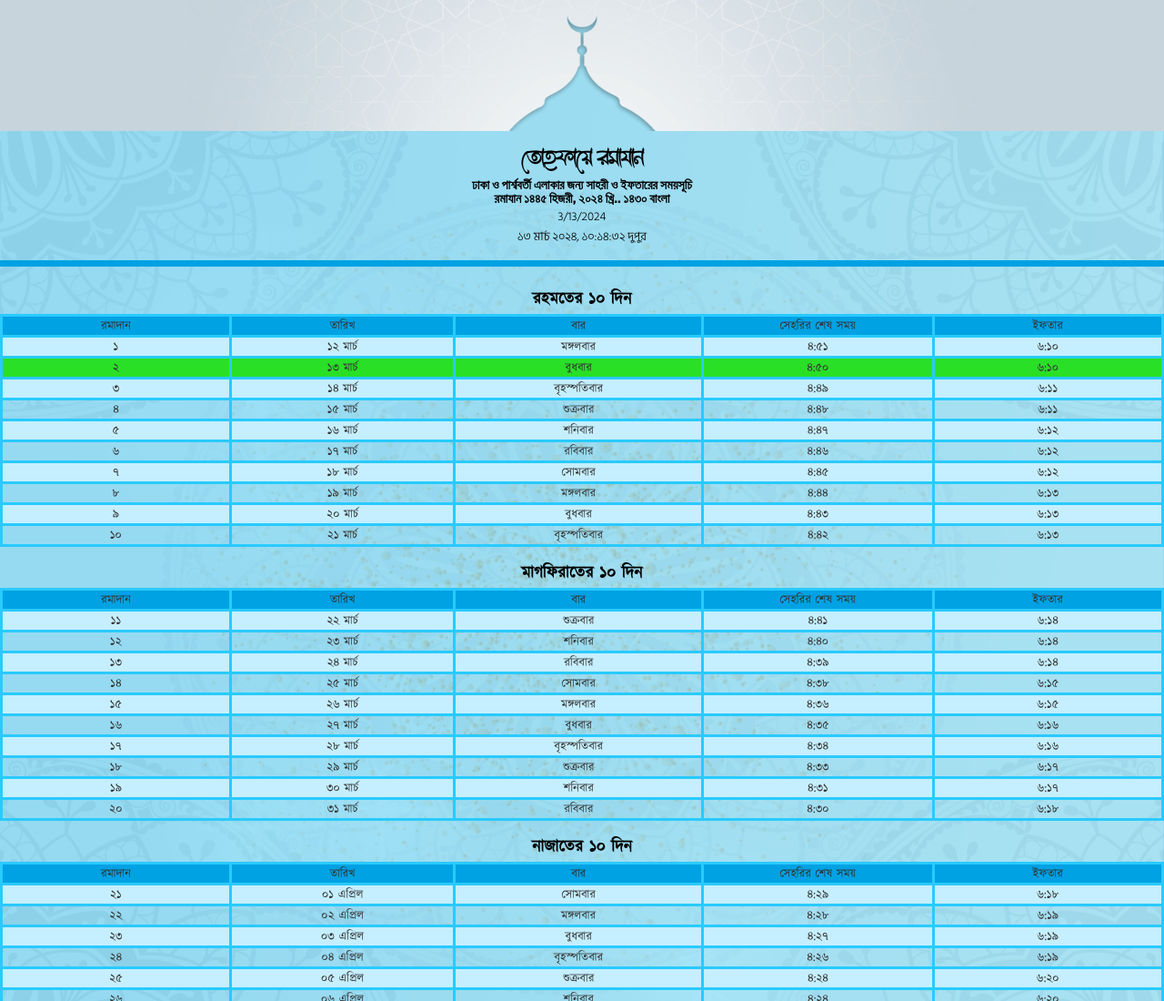
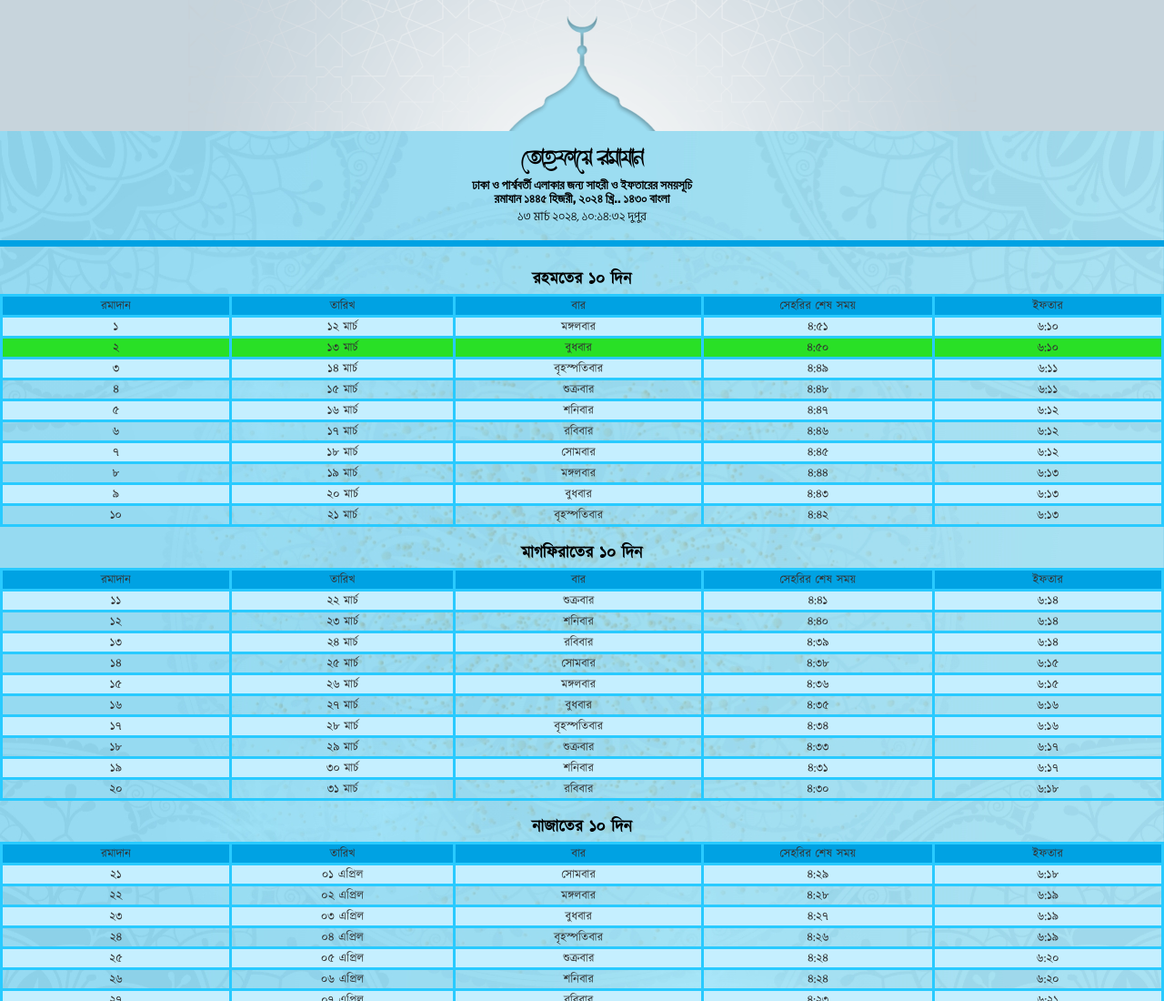
Before and after one commit to aladaapp/ramadan, a plain HTML site: page index.html in a window 1280 px wide. Shown: the top 1100 px of the page at 91% size. Drawn offline with nearby package versions, Linux system fonts and the light colour scheme; a web font is replaced by a local one.

Commit message:
Update index.html

```diff
--- a/index.html
+++ b/index.html
@@ -20,7 +20,6 @@
 		 <h1>তোহফায়ে রমাযান</h1>
 		 <h3>ঢাকা ও পার্শ্ববর্তী এলাকার জন্য সাহরী ও ইফতারের সময়সূচি</h3>
 		 <h3>রমাযান ১৪৪৫ হিজরী, ২০২৪ খ্রি.. ১৪৩০ বাংলা</h3>
-		 <p id="datetime"></p>
 
 		 <!-- today time zoon -->
 		 <div class="btn-group btn-group-sm btn-group-toggle mb-2 mt-2" data-toggle="buttons" hidden>
@@ -519,7 +518,6 @@
 
 		 // If conditions
 		 var today_date = now.toLocaleDateString(); //today date
-		 document.getElementById("datetime").innerHTML = today_date;
 		 if(today_date == "3/12/2024") {
 			document.getElementById("01").style.backgroundColor = start_blink_color; //insert blink background
 		 } if (today_date == "3/13/2024") {
```
